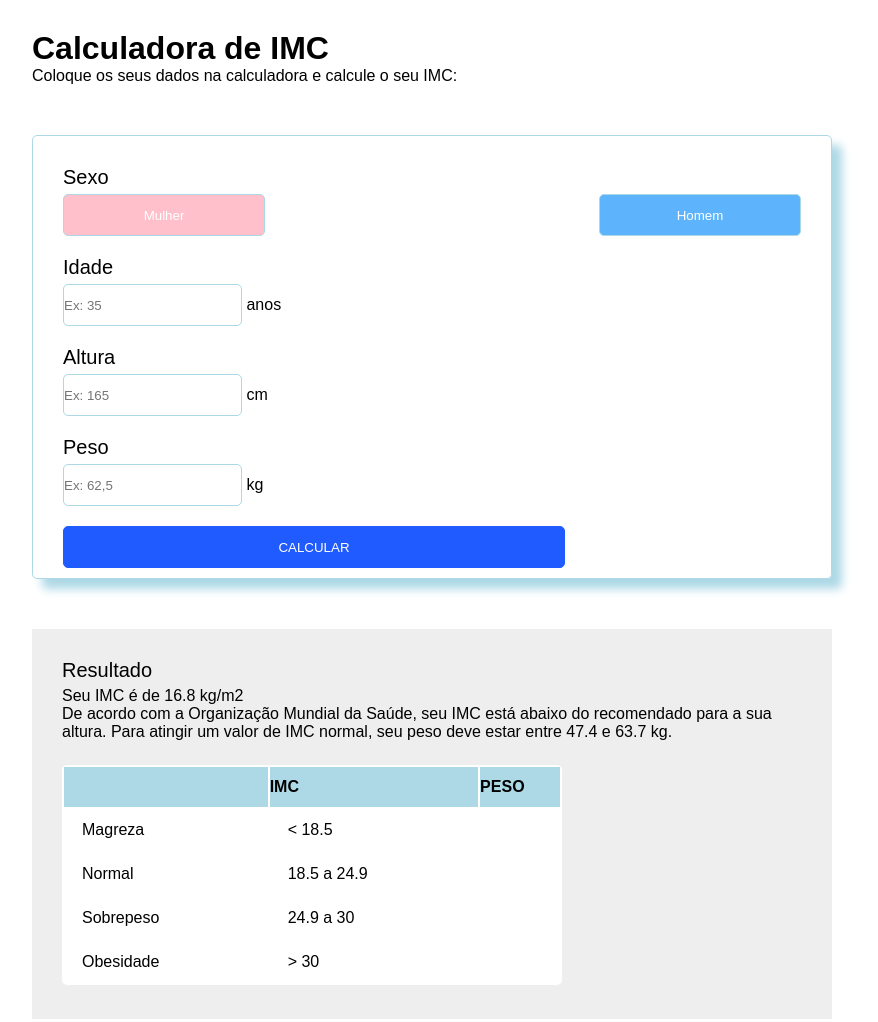
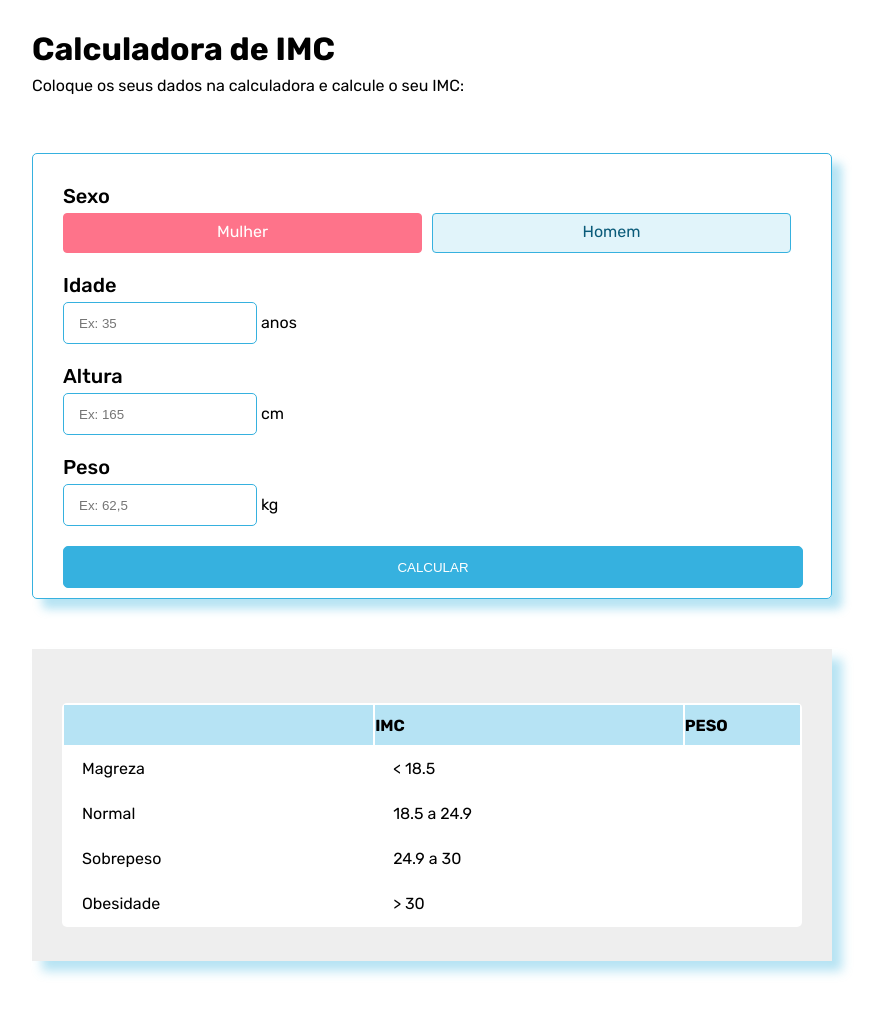
Before and after one commit to svhellen/imc, a plain HTML site: page index.html in a window 1280 px wide. Shown: the whole page, without its empty margins (208-1086 px from the left). After the commit the page ends 991 px from the top, so only its background shows below. Drawn offline with Linux system fonts and the light colour scheme.

Commit message:
update js

```diff
--- a/index.html
+++ b/index.html
@@ -13,21 +13,32 @@
         <div id="calculo">
             <h2>Sexo</h2>
             <div id="btn-gender">
+                <!--
+                <input type="button" value="Mulher" id="btn-gender-f"      class="fgender" onclick="getGender(0)">
+                <input type="button" value="Homem" id="btn-gender-m" class="fgender" onclick="getGender(1)">-->
+                <input type="radio" name="fgender" id="btn-gender-f" checked onclick="getGender(0)"/>
+                <label for="btn-gender-f" >Mulher</label>
 
-                <input type="button" value="Mulher" id="btn-gender-f"><input type="button" value="Homem" id="btn-gender-m">
+                <input type="radio" name="fgender" id="btn-gender-m" onclick="getGender(1)"/>
+                <label for="btn-gender-m">Homem</label>
+
             </div>
+
             <h2>Idade</h2>
-            <input type="number" placeholder="Ex: 35"> anos
+            <input type="number" placeholder="Ex: 35" id="fidade" class="form"> anos
             <h2>Altura</h2>
-            <input type="number" placeholder="Ex: 165"> cm
+            <input type="number" placeholder="Ex: 165" id="faltura" class="form"> cm
             <h2>Peso</h2>
-            <input type="number" placeholder="Ex: 62,5"> kg <br>
-            <button onclick="calcular()">CALCULAR</button>
+            <input type="number" placeholder="Ex: 62,5" id="fpeso" class="form"> kg <br>
+            <button onclick="validar()">CALCULAR</button>
         </div>
         <div id="resultado">
-            <h2>Resultado</h2>
-            <p>Seu IMC é de <span id="res"></span> 16.8 kg/m2</p>
-            <p>De acordo com a Organização Mundial da Saúde, seu IMC está abaixo do recomendado para a sua altura. Para atingir um valor de IMC normal, seu peso deve estar entre <span id="peso-ideal">47.4 e 63.7 kg</span>.</p>
+            <div id="res">
+                <!--
+                    <h2>Resultado</h2>
+                <p>Seu IMC é de 00.0 kg/m2</p>
+                <p>De acordo com a Organização Mundial da Saúde, seu IMC está <stront>abaixo</stront> do recomendado para a sua altura. Para atingir um valor de IMC normal, seu peso deve estar entre 00.0 e 00.0 kg.</p>-->
+            </div>
             <table>
                 <thead>
                     <tr>
@@ -37,22 +48,22 @@
                     </tr>
                 </thead>
                 <tbody>
-                    <tr>
+                    <tr id="magr">
                         <td>Magreza</td>
                         <td id="imc-magreza">&lt; 18.5</td>
                         <td id="peso-magreza"></td>
                     </tr>
-                    <tr>
+                    <tr id="norm">
                         <td>Normal</td>
                         <td id="imc-normal">18.5 a 24.9</td>
                         <td id="peso-normal"></td>
                     </tr>
-                    <tr>
+                    <tr id="sobr">
                         <td>Sobrepeso</td>
                         <td id="imc-sobrepeso">24.9 a 30</td>
                         <td id="peso-sobrepeso"></td>
                     </tr>
-                    <tr>
+                    <tr id="obes" >
                         <td>Obesidade</td>
                         <td id="imc-obesidade">&gt; 30</td>
                         <td id="peso-obesidade"></td>
@@ -61,5 +72,6 @@
             </table>
         </div>
     </main>
+    <script src="script.js"></script>
 </body>
 </html>
--- /dev/null
+++ b/script.js
@@ -0,0 +1,110 @@
+
+/*
+function getGender(x) {
+    let gender;
+    if (x == 'btn-gender-f') {
+        // Obtém o elemento do botão de rádio selecionado
+        var selectedRadioButton = document.querySelector('input[name="fgender"]:checked');
+
+        // Verifica se há um botão selecionado
+        if (selectedRadioButton) {
+        // Obtém o valor do botão selecionado
+        var selectedValue = selectedRadioButton.value;
+
+        // Use o valor selecionado como desejar
+
+        }
+    }
+    alert(selectedValue);
+}
+
+
+
+        // Obtém o elemento do botão de rádio selecionado
+        var selectedRadioButton = document.querySelector('input[name="option"]:checked');
+
+        // Verifica se há um botão selecionado
+        if (selectedRadioButton) {
+        // Obtém o valor do botão selecionado
+        var selectedValue = selectedRadioButton.id;
+
+        // Use o valor selecionado como desejar
+        alert(selectedValue);
+        }*/
+
+let res = document.getElementById('res');
+let idade;
+let altura;
+let peso;
+let imc;
+let classif;
+let ind;
+
+function validar() {
+    idade = Number(document.getElementById('fidade').value);
+    altura = Number(document.getElementById('faltura').value)/100;
+    peso = Number(document.getElementById('fpeso').value);
+    if(idade === "" || altura === "" || peso === "") {
+        alert("Preencha todos os campos.");
+        return;
+        //escrever msg direto no html
+    }
+    if(isNaN(idade) || isNaN(altura) || isNaN(peso)) {
+        alert("Valor inválido.");
+        return;
+        //escrever msg direto no html
+    }
+    if(idade <= 0 || altura <= 0 || peso <= 0) {
+        alert("Valor inválido.");
+        return;
+        //escrever msg direto no html
+    }
+
+     // Os inputs são válidos, continuar com o cálculo do IMC e exibir o resultado
+    calcular();
+}
+
+function calcular() {
+    imc = (peso / (altura * altura)).toFixed(1);
+    let pesoMin = (18.5 * altura * altura).toFixed(1);
+    let pesoMax = (24.9 * altura * altura).toFixed(1);
+
+    alert(` Idade: ${idade}
+            Altura: ${altura}
+            Peso: ${peso}
+            IMC: ${imc}
+            Peso minimo: ${pesoMin}
+            Peso maximo: ${pesoMax} `);
+
+    let keyWord;
+
+    if (imc > 30) {
+        ind = document.getElementById('obes');
+        ind.style.backgroundColor = 'yellow';
+        classif = `está acima do recomendado`;
+        keyWord = `atingir`;
+    }else if (imc > 24.9){
+        ind = document.getElementById('sobr');
+        ind.style.backgroundColor = 'yellow';
+        classif = `está acima do recomendado`;
+        keyWord = `atingir`;
+    }else if (imc >= 18.5){
+        ind = document.getElementById('norm');
+        ind.style.backgroundColor = 'green';
+        classif = `é considerado normal`;
+        keyWord = `manter`;
+    }else {
+        ind = document.getElementById('magr');
+        ind.style.backgroundColor = 'yellow';
+        classif = "está abaixo do recomendado";
+        keyWord = `atingir`;
+    }
+    exibirNaTela(imc, classif, keyWord, pesoMin, pesoMax);
+
+}
+
+function exibirNaTela(imc, classif, keyWord, pesoMin, pesoMax) {
+    res.innerHTML = `<h2>Resultado</h2>
+        <p>Seu IMC é de <strong>${imc} kg/m2</strong></p>
+        <p>De acordo com a Organização Mundial da Saúde, seu IMC ${classif} para a sua altura. Para ${keyWord} um valor de IMC normal, seu peso deve variar entre <strong>${pesoMin} e ${pesoMax} kg</strong>.</p>`;
+}
--- a/style.css
+++ b/style.css
@@ -1,11 +1,15 @@
-@charset "UTF-8"
+@charset "UTF-8";
 
 @import url('https://fonts.googleapis.com/css2?family=Rubik:wght@400;500;600;700&display=swap');
 
 :root {
-    --bg-color: lightblue;
-    --text-color: white;
-
+    --f-btn-color: rgb(254, 115, 138);
+    --m-btn-color: rgb(54, 177, 223);
+    --border-color: rgb(54, 177, 223);
+    --button-hover-color: rgb(10, 91, 121);
+    --shadow-color: rgba(54, 178, 223, 0.361);
+    --text-color: rgb(0, 0, 0);
+    --bg-color: rgb(255, 255, 255);
 }
 
 * {
@@ -17,7 +21,7 @@
 body {
     font-family: 'Rubik', sans-serif;
     color: black;
-    background-color: white;
+    background-color: var(--bg-color);
 }
 
 body h2 {
@@ -32,72 +36,110 @@ main {
     margin: 0px auto;
 }
 
+main p {
+    padding: 8px 0;
+}
+
 div {
     padding: 10px 30px;
 }
 
 #calculo {
-    border: 1px solid var(--bg-color);
-    box-shadow: 10px 10px 10px var(--bg-color);
+    border: 1px solid var(--border-color);
+    box-shadow: 10px 10px 10px var(--shadow-color);
     border-radius: 5px;
     margin: 50px 0;
 }
 
-#calculo input {
+.form {
     height: 40px;
-    border: 1px solid var(--bg-color);
+    border: 1px solid var(--border-color);
     border-radius: 5px;
+    padding-left: 15px;
+}
+
+
+/* Estilização do radio button */
+input[type="radio"] {
+    display: none; /* Esconde o input nativo */
+}
+
+input[type="radio"] + label {
+    display: inline-block;
+    text-align: center;
+    padding: 8px 16px;
+    background-color: #e9e9e9;
+    border: 1px solid #ccc;
+    border-radius: 4px;
+    cursor: pointer;
+    width: calc(50% - 5px); /* Largura igual para cada elemento com espaçamento de 5 pixels */
+    margin-right: 10px; /* Espaçamento entre os elementos */
 }
 
 #btn-gender {
     display: flex;
-    align-items: center;
     justify-content: space-between;
+    height: 40px;
     padding: 0;
     margin: 0;
 }
 
-#btn-gender-f {
-    background: rgb(255, 192, 203);
-    color: white;
-    width: 200px;
-    border: 1px solid rgb(255, 192, 203);
+#btn-gender-f + label {
+    color: rgb(165, 73, 89);
+    background: rgba(254, 115, 138, 0.15);
+    border: 1px solid var(--f-btn-color);
 }
 
-#btn-gender-m {
-    background: rgb(93, 180, 252);
-    color: var(--text-color);
-    width: 200px;
+#btn-gender-f:checked + label{
+    color: var(--bg-color);
+    background: var(--f-btn-color);
+    border: 1px solid var(--f-btn-color);
+}
+
+#btn-gender-m + label{
+    color: var(--button-hover-color);
+    background: rgba(54, 178, 223, 0.15);
+    border: 1px solid var(--m-btn-color);
+
+}
+
+#btn-gender-m:checked + label{
+    color: var(--bg-color);
+    background: var(--m-btn-color);
+    border: 1px solid var(--m-btn-color);
 }
 
 #resultado {
     background: rgb(238, 238, 238);
+    box-shadow: 10px 10px 10px var(--shadow-color);
 }
 
 button {
-    background: rgb(31, 91, 255);
-    color: var(--text-color);
+    cursor: pointer;
+    background: var(--border-color);
+    color: var(--bg-color);
     height: 40px;
-    width: 500px;
-    border: 1px solid rgb(31, 91, 255);
+    width: 100%;
+    border: 1px solid var(--border-color);
     border-radius: 5px;
     margin-top: 20px;
 }
 
+button:hover {
+    background: var(--button-hover-color);
+    border: 1px solid var(--button-hover-color);
+}
+
 table {
-    background: white;
-    width: 500px;
+    background: var(--bg-color);
+    width: 100%;
     border-radius: 5px;
     margin: 24px 0;
 }
 
 thead {
-    background: var(--bg-color);
+    background: var(--shadow-color);
     text-align: left;
-}
-
-tbody {
-
 }
 
 tr {
```
